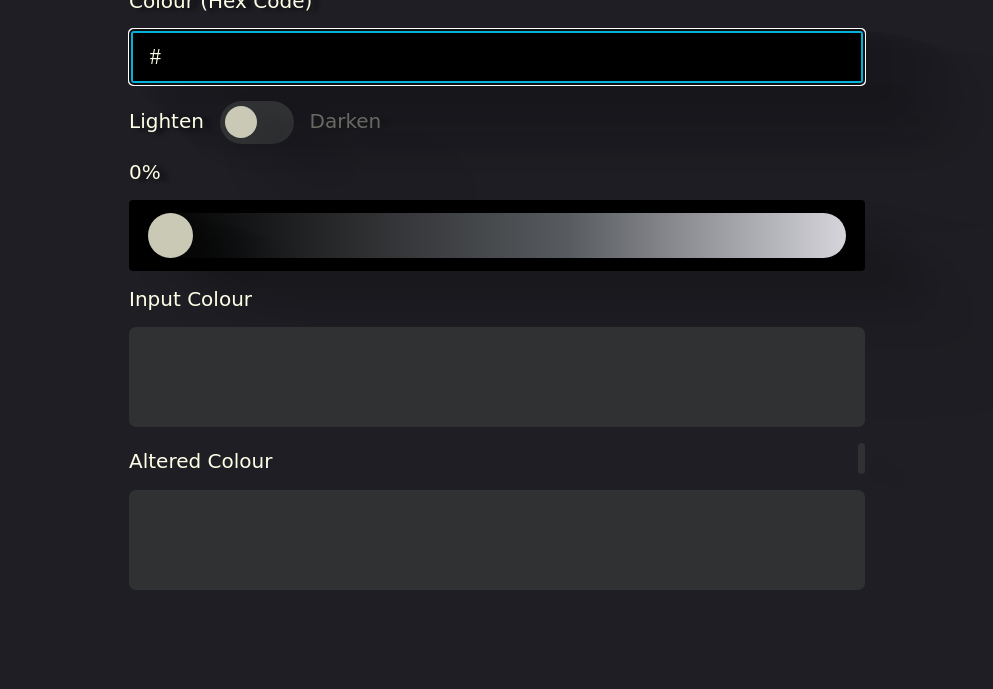
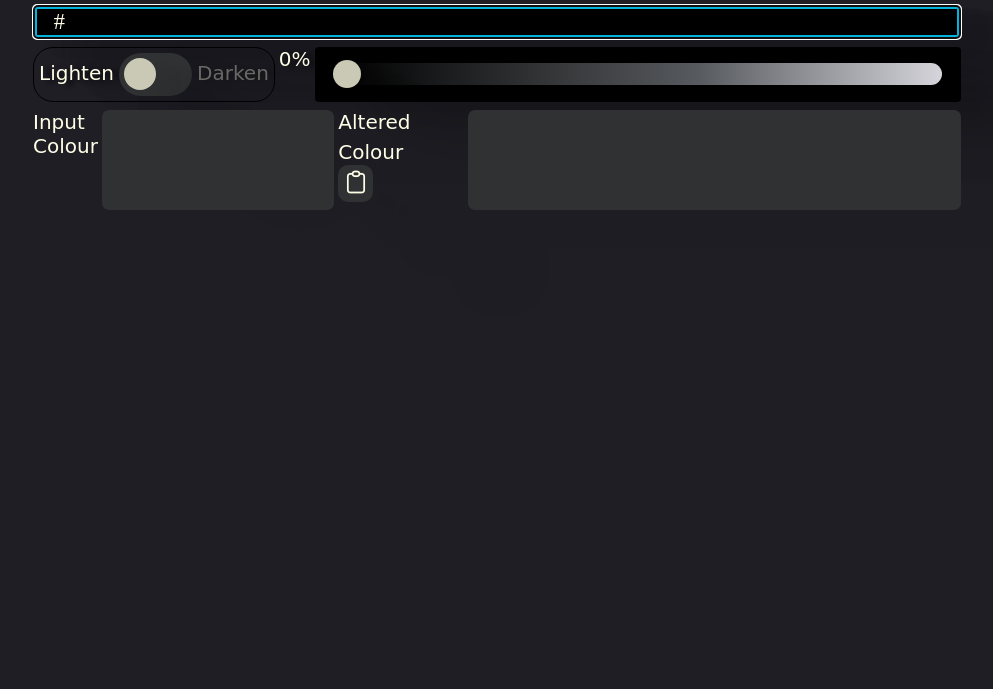
Before and after one commit to JoleneKearse/JavaScript, a plain HTML site: page scrimba_color_tool/index.html in a window 1280 px wide. Shown: the part 111-800 px from the top of the page, without its empty margins (143-1136 px from the left). Drawn offline with Linux system fonts and the light colour scheme; a web font is replaced by a local one.

Commit message:
landscape media queries

```diff
--- a/scrimba_color_tool/index.html
+++ b/scrimba_color_tool/index.html
@@ -24,6 +24,7 @@
             <label for="hex" class="text-shadow">Colour (Hex Code)</label>
             <input type="text" name="hex" id="hexInput" value="#" onfocus="var temp=this.value; this.value=''; this.value=temp" placeholder="#000000" tabindex="0" autofocus>
 
+            <div class="controls">
                 <div class="toggle">
                     <p class="toggle-text text-shadow" id="lightenText">Lighten</p>
                     <div class="toggle-btn" id="toggleBtn" type="button" aria-pressed="true">
@@ -31,17 +32,21 @@
                     </div>
                     <p class="toggle-text text-shadow unselected" id="darkenText">Darken</p>
                 </div>
-
                 <label for="slider" id="sliderText" class="text-shadow">0%</label>
                 <input type="range" name="slider" id="slider" min="0" max="100" value="0" tabindex="0" class="lighten" aria-roledescription="range slider between 0 and 100">
+            </div>
 
+            <div class="color-display">
                 <p>Input Colour</p>
                 <div class="color-box" id="inputColor"></div>
                 <div class="results">
+                    <div class="block">
                         <p>Altered Colour<span id="alteredColorText"></span></p>
                         <button type="button" class="copy-btn" id="copyBtn" tabindex="0" aria-roledescription="copy to clipboard button"><img src="copy.png" alt=""></button>
                     </div>
+                </div>
                 <div class="color-box" id="alteredColor"></div>
+            </div>
         </div>
 
         <script src="index.js"></script>
--- a/scrimba_color_tool/style.css
+++ b/scrimba_color_tool/style.css
@@ -208,6 +208,49 @@ button {
     }
 }
 
+@media (orientation: landscape) {
+    .container {
+        gap: .5em;
+        padding: .5em 1em;
+    }
+    .controls {
+        display: flex;
+        gap: .25em;
+    }
+    input[type=text] {
+        height: 1.5em;
+    }
+    input[type=range]::-webkit-slider-runnable-track {
+        height: 1em;
+    }
+    input[type=range]::-webkit-slider-thumb {
+        height: 1.25em;
+        width: 1.25em;
+        margin-top: -3px;
+    }
+    .toggle {
+        /* flex-direction: column; */
+        gap: .3em;
+        border: solid 1px #000;
+        border-radius: 20px;
+        padding: 5px;
+        margin: auto;
+    }
+    .color-display {
+        display: flex;
+        gap: .25em;
+    }
+    .results {
+        flex-grow: calc(90% / 100%);
+    }
+    .block {
+        display: block;
+    }
+    #inputColor {
+        max-width: 25%;
+    }
+}
+
 /* ------------- Accessibility ------------- */
 
 input:focus,
```
Also changed, not shown: scrimba_color_tool/copy.png (added). Lines whose indentation alone changed are shown as unchanged.
